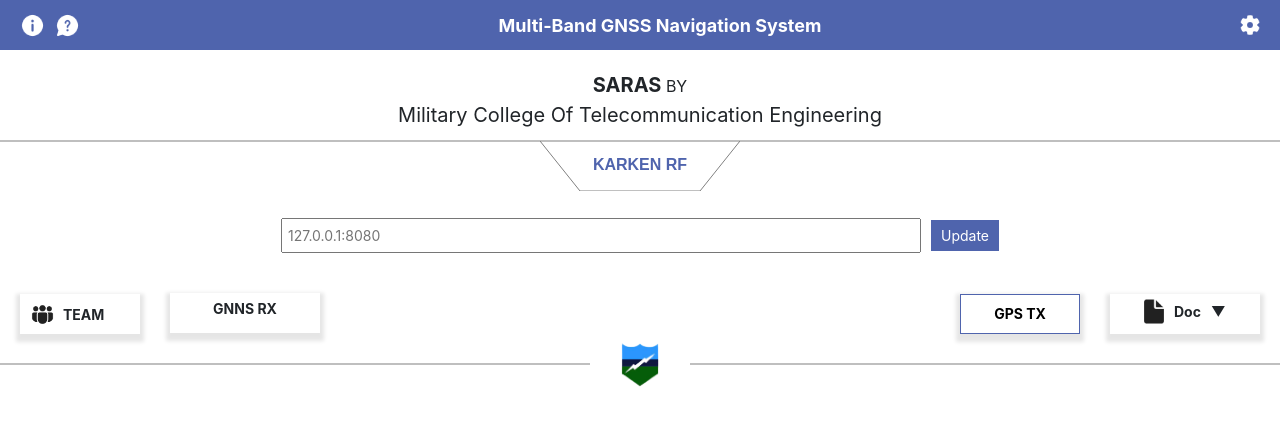
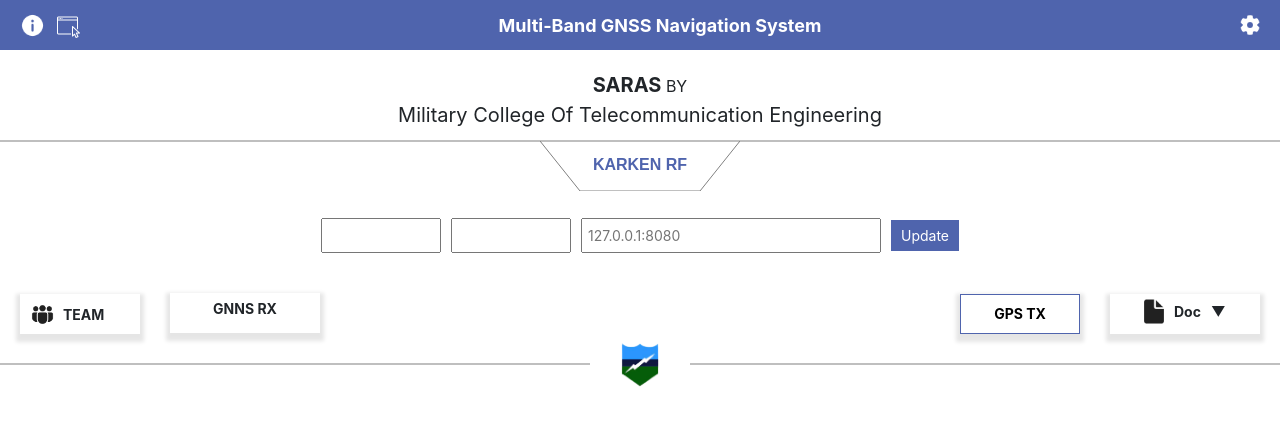
Before and after one commit to LivinArt/GNSS-Navigation-System, a React (Create React App) app in the folder client/: page /mainDash in a window 1280 px wide. Shown: the top 426 px of the page. Built offline with nearby package versions, Linux system fonts and the light colour scheme.

Commit message:
add function to update button

```diff
--- a/client/src/views/MainDash/MainDash.css
+++ b/client/src/views/MainDash/MainDash.css
@@ -95,7 +95,6 @@
   font-weight: bold;
 }
 
-
 .team-btn {
   text-decoration: none;
   margin-top: 1px;
@@ -175,11 +174,34 @@
   margin-top: 10px;
 }
 
+.input-box {
+  position: relative;
+  display: flex;
+  align-items: center;
+}
+
+.small-input-box {
+  display: flex;
+  flex-direction: column;
+  align-items: flex-end;
+  margin-right: 10px;
+}
+
+.small-input {
+  width: 120px;
+  padding: 5px;
+  font-size: 14px;
+}
+
 .website-input {
-  width: 50%;
+  width: 300px;
   padding: 5px;
   font-size: 14px;
   margin-right: 10px;
+}
+
+.small-box {
+  width: 20px;
 }
 
 .update-btn {
@@ -194,3 +216,17 @@
 .update-btn:hover {
   background-color: #3d4f88;
 }
+
+.website-display {
+  margin-top: 20px;
+  display: flex;
+  justify-content: center;
+  align-items: center;
+}
+
+.website-iframe {
+  width: 80%; /* Adjust this value as needed */
+  max-width: 1200px; /* Adjust this value as needed */
+  height: 500px;
+  border: none;
+}
--- a/client/src/views/MainDash/MainDash.js
+++ b/client/src/views/MainDash/MainDash.js
@@ -3,7 +3,7 @@
 import toast, { Toaster } from 'react-hot-toast';
 import './MainDash.css';
 import item from './item.png';
-import question from './question.png';
+import terminal from './terminal.png';
 import setting from './setting.png';
 import teamIcon from './team.png';
 import docIcon from './doc.png';
@@ -18,6 +18,9 @@
 
   const [dropdownOpen, setDropdownOpen] = useState(false);
   const [website, setWebsite] = useState(localStorage.getItem('website') || '');
+  const [latitude, setLatitude] = useState('');
+  const [longitude, setLongitude] = useState('');
+  const [updatedWebsite, setUpdatedWebsite] = useState(website);
 
   const toggleDropdown = () => {
     setDropdownOpen(!dropdownOpen);
@@ -29,8 +32,8 @@
 
   const handleUpdate = () => {
     console.log(`Website updated to: ${website}`);
-    console.log(website);
     localStorage.setItem('website', website);
+    setUpdatedWebsite(website);
     toast.success('Website updated successfully!');
   };
 
@@ -68,7 +71,7 @@
       <nav className="navbar">
         <div className="left-images">
           <img src={item} alt="Left Image 1" className="left-image" />
-          <img src={question} alt="Left Image 2" className="left-image" />
+          <img src={terminal} alt="Left Image 2" className="left-image" />
         </div>
         <div className="center-title">
           Multi-Band GNSS Navigation System
@@ -101,6 +104,23 @@
           </text>
         </svg>
         <div className="input-update-container">
+          <div className="input-box">
+            <div className="small-input-box">
+              <input
+                type="text"
+                value={latitude}
+                onChange={(e) => setLatitude(e.target.value)}
+                className="small-input"
+              />
+            </div>
+            <div className="small-input-box">
+              <input
+                type="text"
+                value={longitude}
+                onChange={(e) => setLongitude(e.target.value)}
+                className="small-input"
+              />
+            </div>
             <input
               type="text"
               value={website}
@@ -108,6 +128,7 @@
               placeholder="127.0.0.1:8080"
               className="website-input"
             />
+          </div>
           <button onClick={handleUpdate} className="update-btn">Update</button>
         </div>
       </div>
@@ -128,6 +149,11 @@
       <div className="logo-container">
         <img src={logo} alt="Logo" className="logo" />
       </div>
+      {updatedWebsite && (
+        <div className="website-display">
+          <iframe src={`http://${updatedWebsite}`} title="Website Display" className="website-iframe"></iframe>
+        </div>
+      )}
     </div>
   );
 }
```
Also changed, not shown: client/src/views/MainDash/terminal.png (added). Lines whose indentation alone changed are shown as unchanged.
